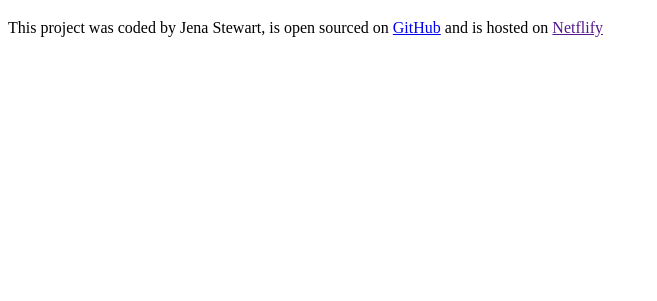
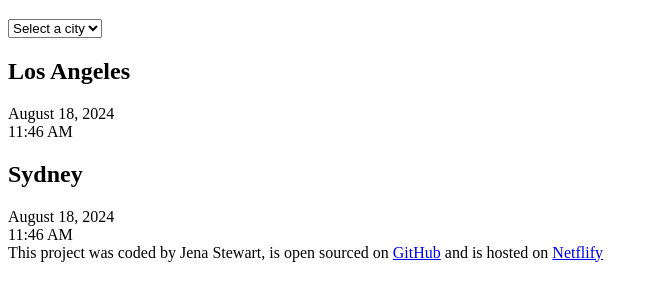
Before and after one commit to jenastewart/World-Clock, a plain HTML site: page index.html in a window 1280 px wide. Shown: the part 61-362 px from the top of the page, without its empty margins (0-657 px from the left). Drawn offline with Linux system fonts and the light colour scheme.

Commit message:
Added basic HTML page structure

```diff
--- a/index.html
+++ b/index.html
@@ -7,13 +7,33 @@
     <title>World Clock</title>
   </head>
   <body>
+    <div class="container">
     <h1>World Clock</h1>
+    <select name="" id="">
+      <option value="">Select a city</option>
+      <option value="">London</option>
+      <option value="">New York</option>
+      <option value="">Auckland</option>
+    </select>
+    <div class="city">
+      <h2>Los Angeles</h2>
+      <div class="date">August 18, 2024</div>
+      <div class="time">11:46 AM</div>
+    </div>
+     <div class="city">
+      <h2>Sydney</h2>
+      <div class="date">August 18, 2024</div>
+      <div class="time">11:46 AM</div>
+    </div>
     <footer>
       This project was coded by Jena Stewart, is open sourced on
       <a href="https://github.com/jenastewart/World-Clock" target="_blank"
         >GitHub</a
       >
-      and is hosted on <a href="" target="_blank">Netflify</a>
+      and is hosted on
+      <a href="https://jenas-world-clock.netlify.app/" target="_blank"
+        >Netflify</a
+      >
     </footer>
     <script src="src/index.js"></script>
   </body>
```
